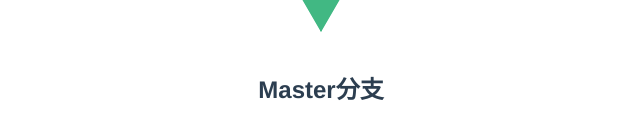
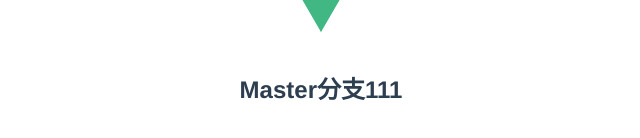
Before and after one commit to streaker303/my-vue3, a Vue app: page / in a window 1280 px wide. Shown: the part 214-352 px from the top of the page, without its empty margins (319-959 px from the left). Built offline with nearby package versions, Linux system fonts and the light colour scheme.

Commit message:
Update App.vue

```diff
--- a/src/App.vue
+++ b/src/App.vue
@@ -1,6 +1,6 @@
 <template>
   <img alt="Vue logo" src="./assets/logo.png">
-  <h2>Master分支</h2>
+  <h2>Master分支111</h2>
 </template>
 
 <script>
```
